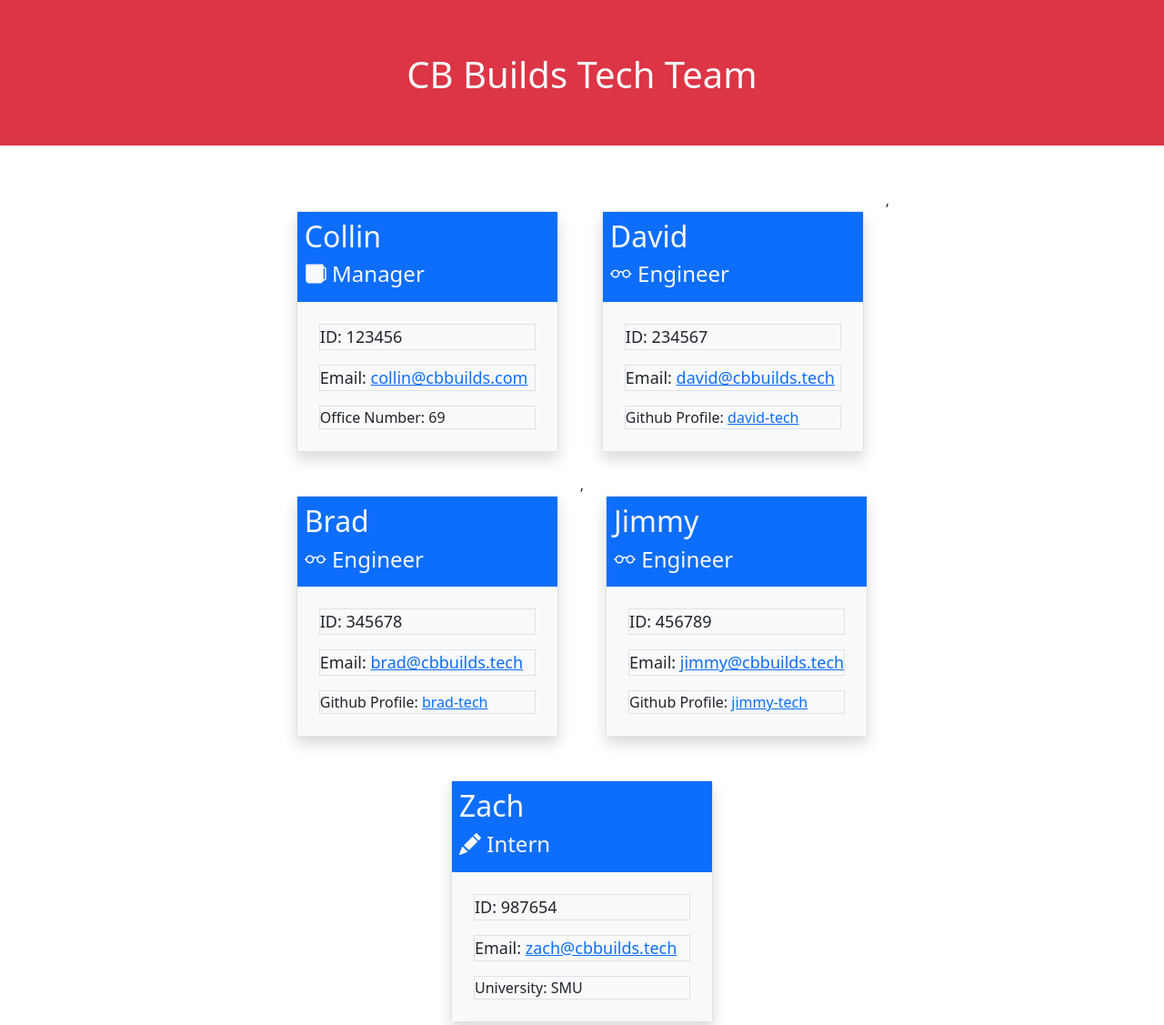
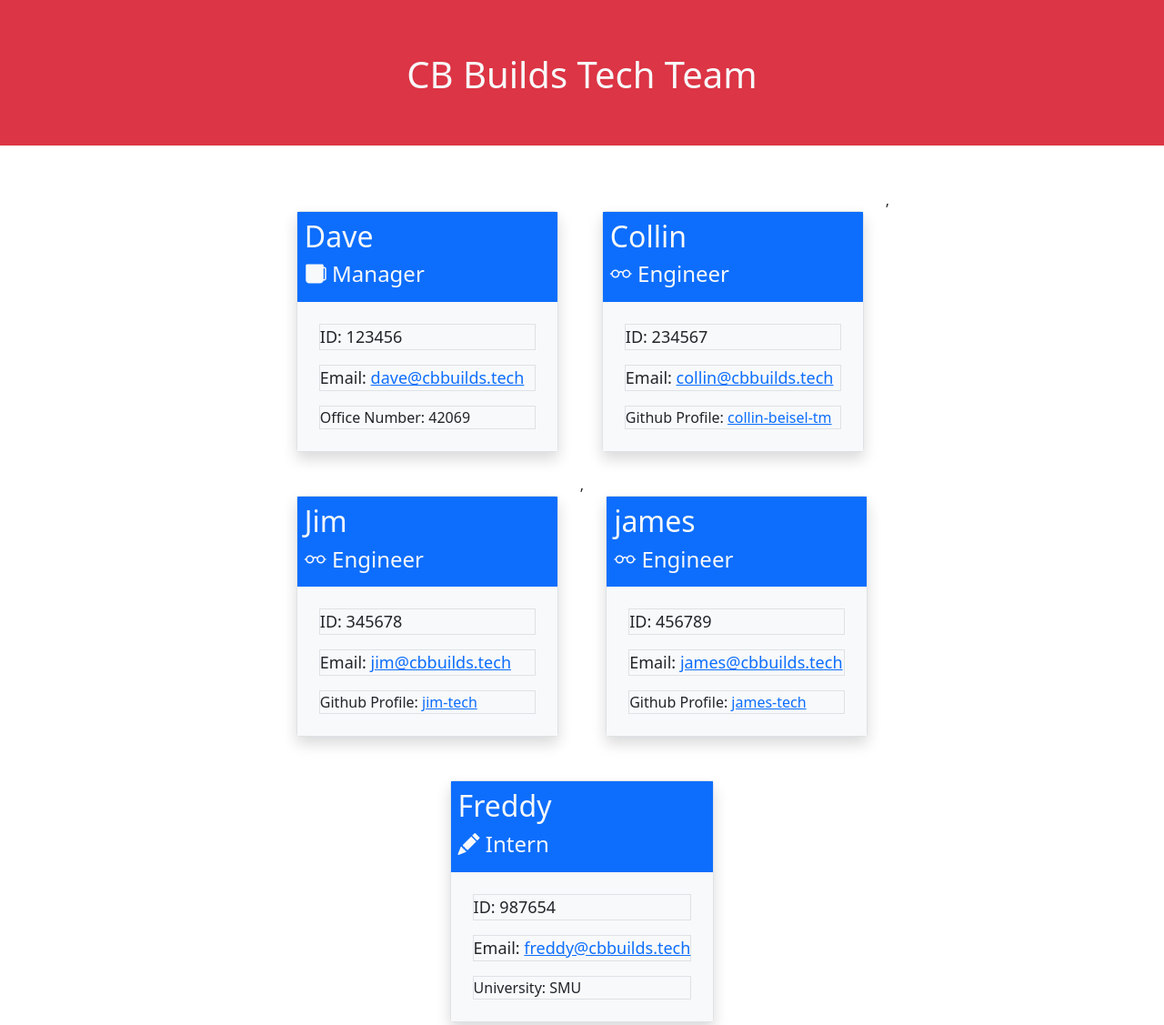
Before and after one commit to collin-beisel-tm/dev-team-profile-generator, a website: page dist/index.html in a window 1280 px wide. Shown: the top 1127 px of the page at 91% size. Drawn offline with nearby package versions, Linux system fonts and the light colour scheme.

```diff
--- a/dist/index.html
+++ b/dist/index.html
@@ -19,60 +19,60 @@
 
         <div class="card border col-sm m-4 p-0 shadow" style="min-width: 18rem; max-width:max-content;">
             <div class="bg-primary justify p-2 text-light">
-                <h2>Collin</h2>
+                <h2>Dave</h2>
                 <h4><i class="bi bi-cup-fill"></i> Manager<h4>
             </div>
             <div class="bg-light p-4">
                 <p class="border" style="font-size: large">ID: 123456</p>
-                <p class="border" style="font-size: large">Email: <a href="mailto:collin@cbbuilds.com">collin@cbbuilds.com</a></p>
-                <p class="border mb-0">Office Number: 69</p>
+                <p class="border" style="font-size: large">Email: <a href="mailto:dave@cbbuilds.tech">dave@cbbuilds.tech</a></p>
+                <p class="border mb-0">Office Number: 42069</p>
             </div>
         </div>
 
         <div class="card border col-sm m-4 p-0 shadow" style="min-width: 18rem; max-width:max-content;">
             <div class="bg-primary justify p-2 text-light">
-                <h2>David</h2>
+                <h2>Collin</h2>
                 <h4><i class="bi bi-eyeglasses"></i> Engineer<h4>
             </div>
             <div class="bg-light p-4">
                 <p class="border" style="font-size: large">ID: 234567</p>
-                <p class="border" style="font-size: large">Email: <a href="mailto:david@cbbuilds.tech">david@cbbuilds.tech</a></p>
-                <p class="border mb-0"> Github Profile: <a href="https://github.com/david-tech" target="_blank">david-tech</a></p>
+                <p class="border" style="font-size: large">Email: <a href="mailto:collin@cbbuilds.tech">collin@cbbuilds.tech</a></p>
+                <p class="border mb-0"> Github Profile: <a href="https://github.com/collin-beisel-tm" target="_blank">collin-beisel-tm</a></p>
             </div>
         </div>
         ,
         <div class="card border col-sm m-4 p-0 shadow" style="min-width: 18rem; max-width:max-content;">
             <div class="bg-primary justify p-2 text-light">
-                <h2>Brad</h2>
+                <h2>Jim</h2>
                 <h4><i class="bi bi-eyeglasses"></i> Engineer<h4>
             </div>
             <div class="bg-light p-4">
                 <p class="border" style="font-size: large">ID: 345678</p>
-                <p class="border" style="font-size: large">Email: <a href="mailto:brad@cbbuilds.tech">brad@cbbuilds.tech</a></p>
-                <p class="border mb-0"> Github Profile: <a href="https://github.com/brad-tech" target="_blank">brad-tech</a></p>
+                <p class="border" style="font-size: large">Email: <a href="mailto:jim@cbbuilds.tech">jim@cbbuilds.tech</a></p>
+                <p class="border mb-0"> Github Profile: <a href="https://github.com/jim-tech" target="_blank">jim-tech</a></p>
             </div>
         </div>
         ,
         <div class="card border col-sm m-4 p-0 shadow" style="min-width: 18rem; max-width:max-content;">
             <div class="bg-primary justify p-2 text-light">
-                <h2>Jimmy</h2>
+                <h2>james</h2>
                 <h4><i class="bi bi-eyeglasses"></i> Engineer<h4>
             </div>
             <div class="bg-light p-4">
                 <p class="border" style="font-size: large">ID: 456789</p>
-                <p class="border" style="font-size: large">Email: <a href="mailto:jimmy@cbbuilds.tech">jimmy@cbbuilds.tech</a></p>
-                <p class="border mb-0"> Github Profile: <a href="https://github.com/jimmy-tech" target="_blank">jimmy-tech</a></p>
+                <p class="border" style="font-size: large">Email: <a href="mailto:james@cbbuilds.tech">james@cbbuilds.tech</a></p>
+                <p class="border mb-0"> Github Profile: <a href="https://github.com/james-tech" target="_blank">james-tech</a></p>
             </div>
         </div>
 
         <div class="card border col-sm m-4 p-0 shadow" style="min-width: 18rem; max-width:max-content;">
             <div class="bg-primary justify p-2 text-light">
-                <h2>Zach</h2>
+                <h2>Freddy</h2>
                 <h4><i class="bi bi-pencil-fill"></i> Intern<h4>
             </div>
             <div class="bg-light p-4">
                 <p class="border" style="font-size: large">ID: 987654</p>
-                <p class="border" style="font-size: large">Email: <a href="mailto:zach@cbbuilds.tech">zach@cbbuilds.tech</a></p>
+                <p class="border" style="font-size: large">Email: <a href="mailto:freddy@cbbuilds.tech">freddy@cbbuilds.tech</a></p>
                 <p class="border mb-0"> University: SMU</p>
             </div>
         </div>
```
Also changed, not shown: README.md.
